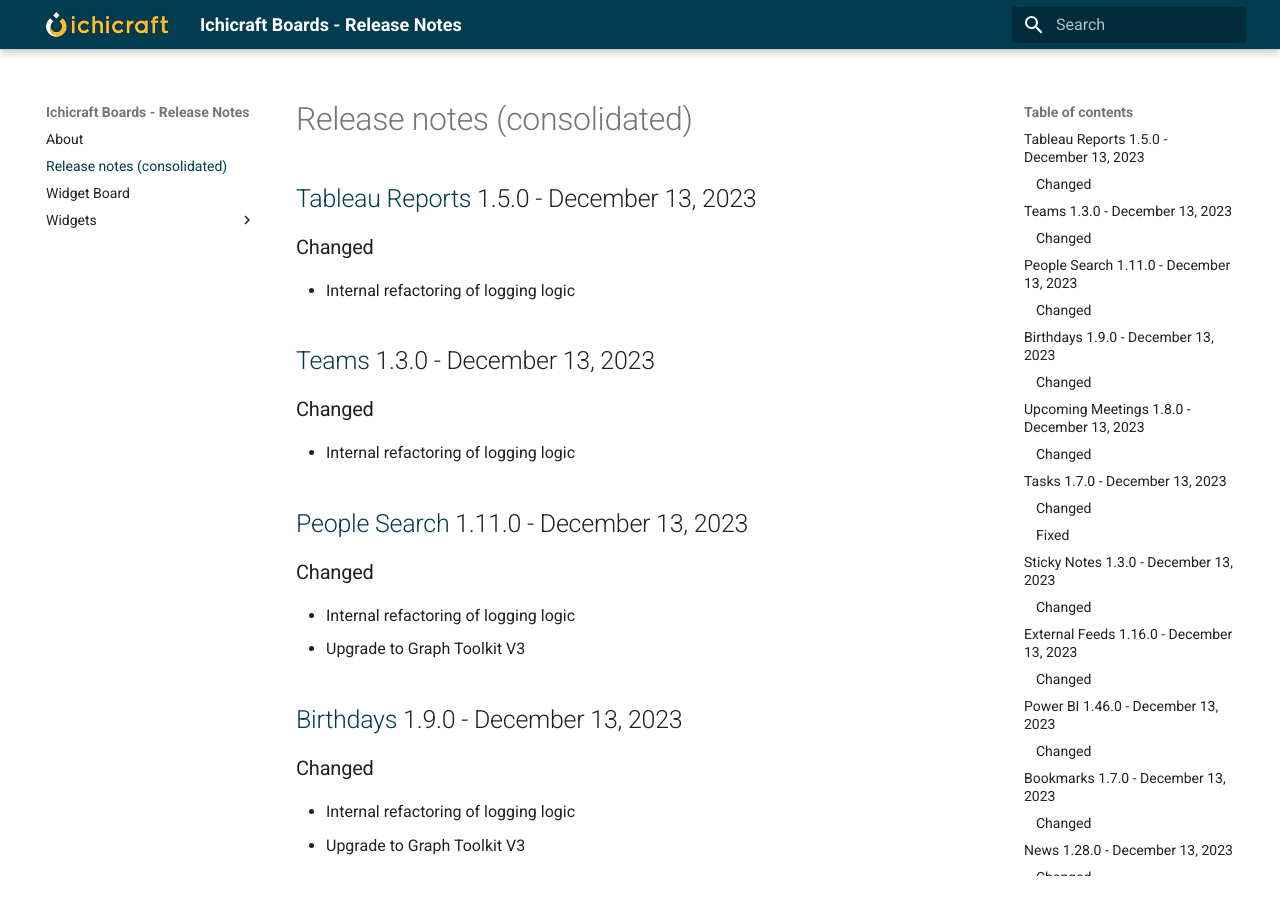
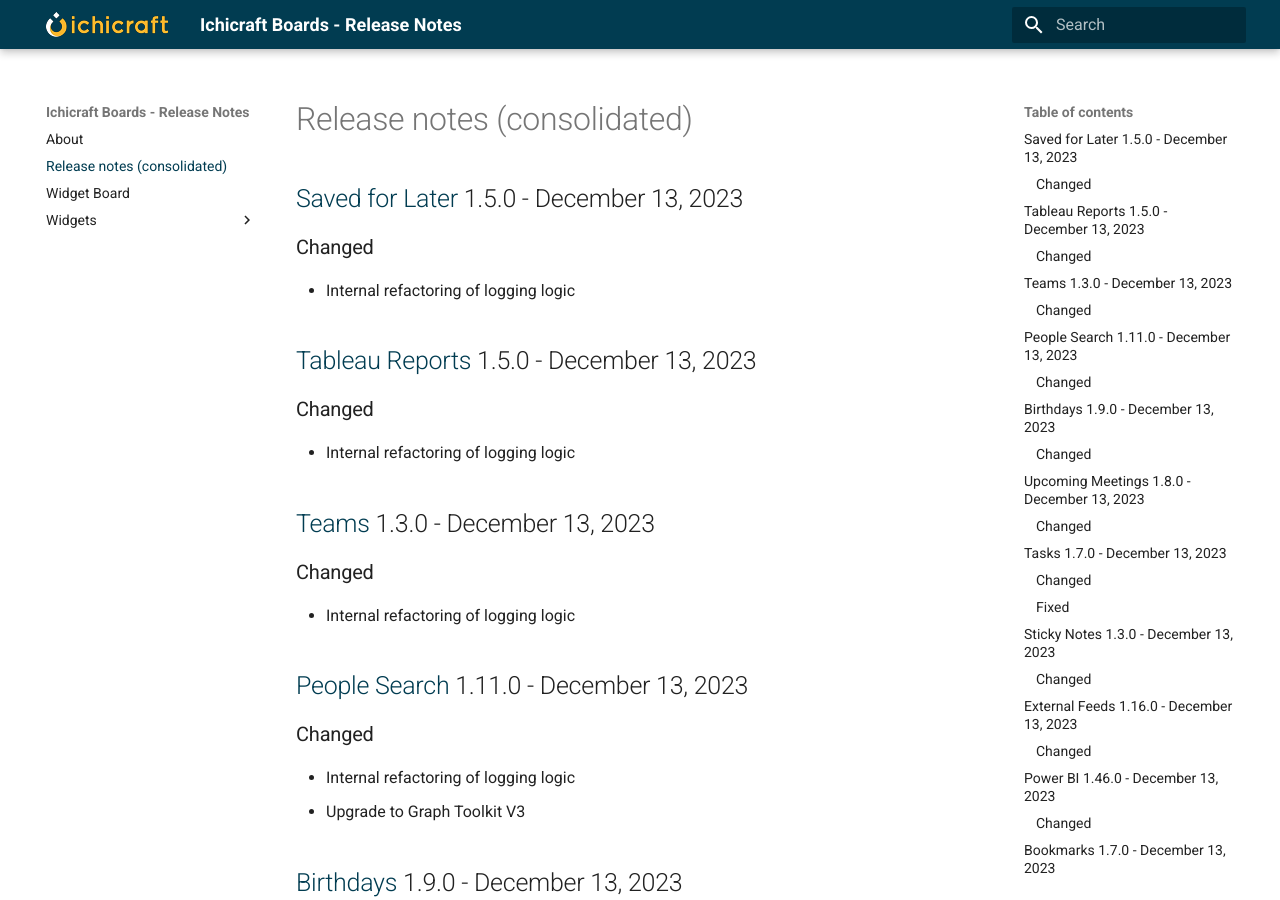
Before and after one commit to ichicraft/widgets-docs, an MkDocs documentation site: the page built from docs/Release-notes-(consolidated).md, in a window 1280 px wide and 900 px high. Built offline with MkDocs 1.6.1 and Material for MkDocs 9.7.7, drawn with Linux system fonts in a browser that asks for light colours.

Commit message:
Release notes updated by BuildService

```diff
--- a/docs/Release-notes-(consolidated).md
+++ b/docs/Release-notes-(consolidated).md
@@ -1,3 +1,9 @@
+## [Saved for Later](./Widgets/Saved for Later.md) 1.5.0 - December 13, 2023
+
+### Changed
+- Internal refactoring of logging logic
+
+
 ## [Tableau Reports](./Widgets/Tableau Reports.md) 1.5.0 - December 13, 2023
 
 ### Changed
```
Also changed, not shown: docs/Widgets/Saved for Later.md (+6 -0 lines).
